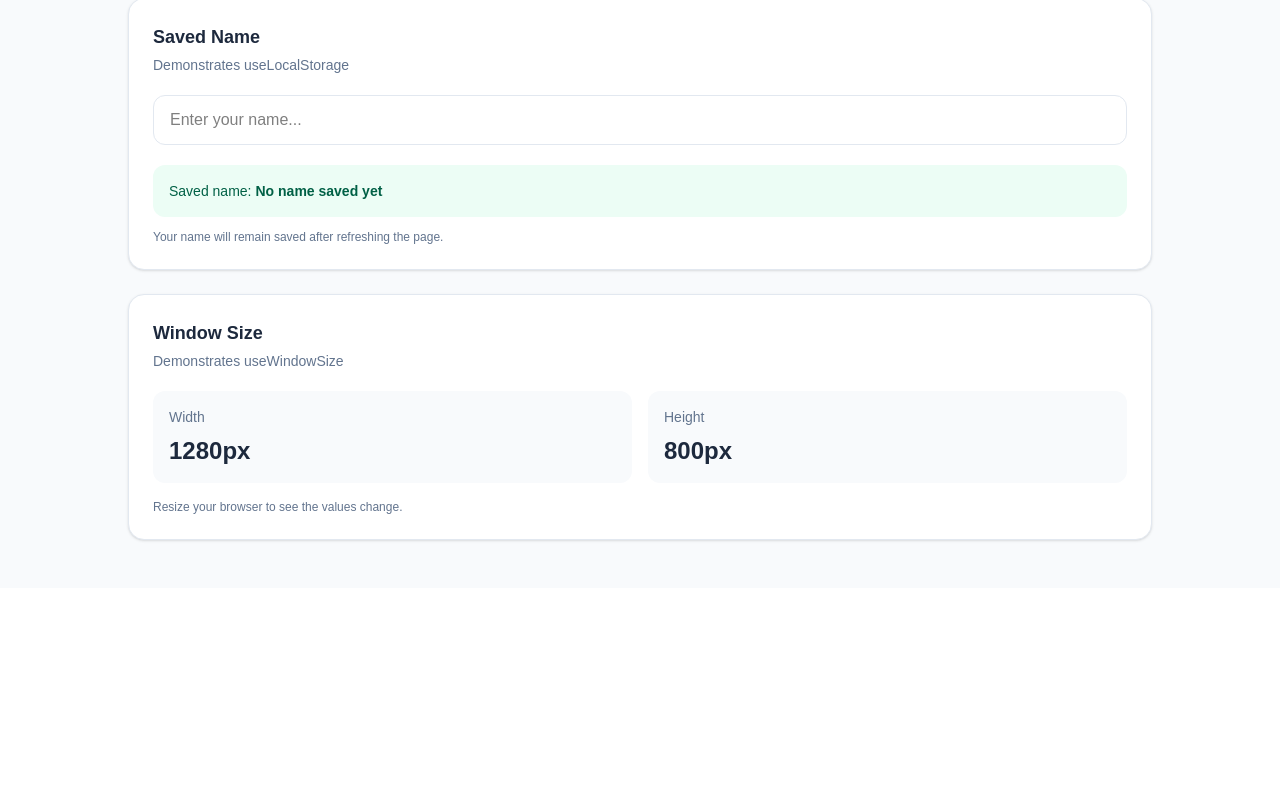
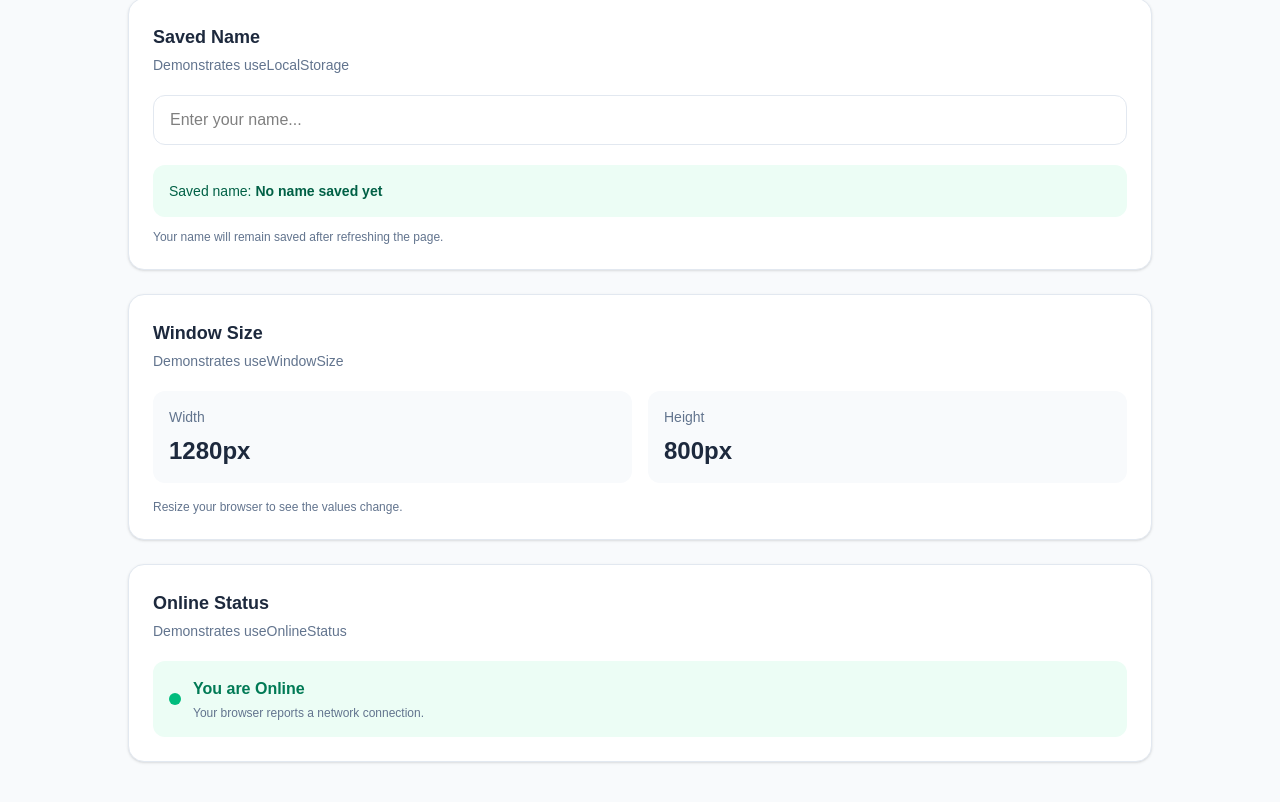
Before and after one commit to rithairagena13-spec/hooks-tool-kit, a React (Vite) app: page / in a window 1280 px wide. Shown: the part 836-1638 px from the top of the page. Before the commit the page ends 1424 px from the top, so only its background shows below. Built offline with nearby package versions, Linux system fonts and the light colour scheme.

Commit message:
add online status hook demonstration

```diff
--- a/src/App.jsx
+++ b/src/App.jsx
@@ -4,6 +4,10 @@ import DebounceDemo from './components/DebounceDemo'
 import DocumentTitleDemo from './components/DocumentTitleDemo'
 import LocalStorageDemo from './components/LocalStorageDemo'
 import WindowSizeDemo from './components/WindowSizeDemo'
+import OnlineStatusDemo from './components/OnlineStatusDemo'
+
+
+
 
 export default function App() {
   return (
@@ -35,6 +39,12 @@ export default function App() {
   <WindowSizeDemo />
 </div>
 
+<div className="mt-6">
+  <OnlineStatusDemo />
+</div>
+
+
+
       </div>
     </main>
   )
--- /dev/null
+++ b/src/components/OnlineStatusDemo.jsx
@@ -0,0 +1,42 @@
+
+import { useOnlineStatus } from '../hooks/useOnlineStatus'
+
+export default function OnlineStatusDemo() {
+  const isOnline = useOnlineStatus()
+
+  return (
+    <section className="rounded-2xl border border-slate-200 bg-white p-6 shadow-sm">
+      <h2 className="text-lg font-semibold text-slate-800">
+        Online Status
+      </h2>
+
+      <p className="mt-1 text-sm text-slate-500">
+        Demonstrates useOnlineStatus
+      </p>
+
+      <div className={`mt-5 flex items-center gap-3 rounded-xl p-4 ${
+        isOnline ? 'bg-emerald-50' : 'bg-red-50'
+      }`}>
+        <span className={`h-3 w-3 rounded-full ${
+          isOnline ? 'bg-emerald-500' : 'bg-red-500'
+        }`} />
+
+        <div>
+          <p className={`font-semibold ${
+            isOnline ? 'text-emerald-700' : 'text-red-700'
+          }`}>
+            {isOnline ? 'You are Online' : 'You are Offline'}
+          </p>
+
+          <p className="mt-1 text-xs text-slate-500">
+            {isOnline
+              ? 'Your browser reports a network connection.'
+              : 'Your browser reports no network connection.'}
+          </p>
+        </div>
+
+
+      </div>
+    </section>
+  )
+}
--- /dev/null
+++ b/src/hooks/useOnlineStatus.js
@@ -0,0 +1,26 @@
+
+import { useEffect, useState } from 'react'
+
+export function useOnlineStatus() {
+  const [isOnline, setIsOnline] = useState(navigator.onLine)
+
+  useEffect(() => {
+    function handleOnline() {
+      setIsOnline(true)
+    }
+
+    function handleOffline() {
+      setIsOnline(false)
+    }
+
+    window.addEventListener('online', handleOnline)
+    window.addEventListener('offline', handleOffline)
+
+    return () => {
+      window.removeEventListener('online', handleOnline)
+      window.removeEventListener('offline', handleOffline)
+    }
+  }, [])
+
+  return isOnline
+}
```
